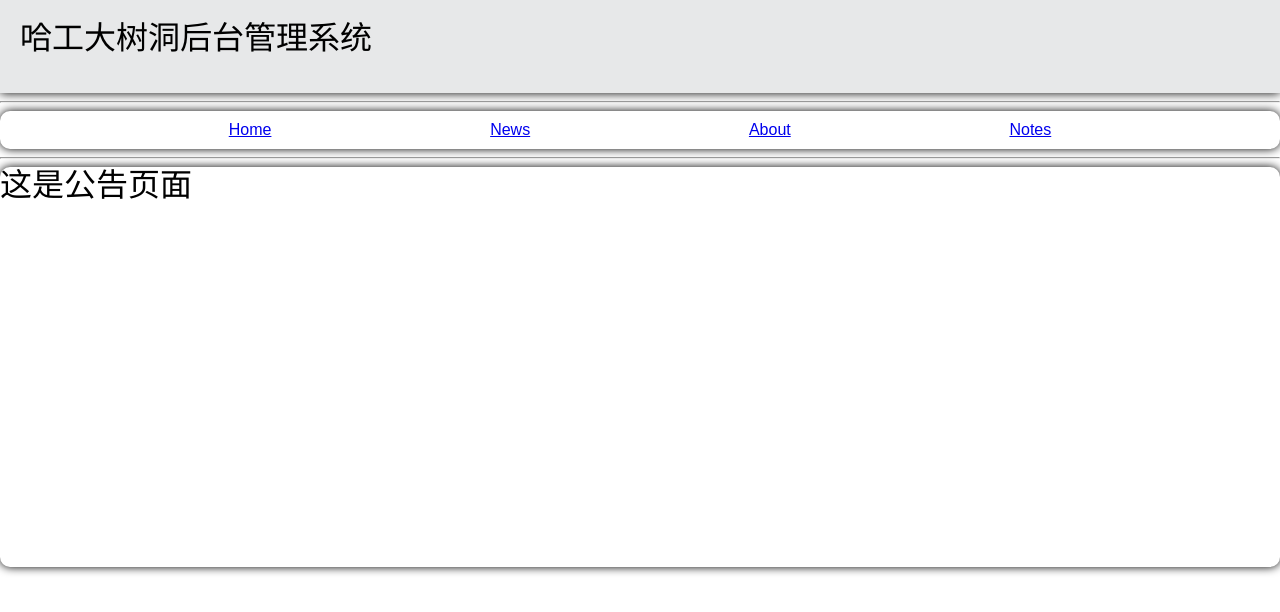
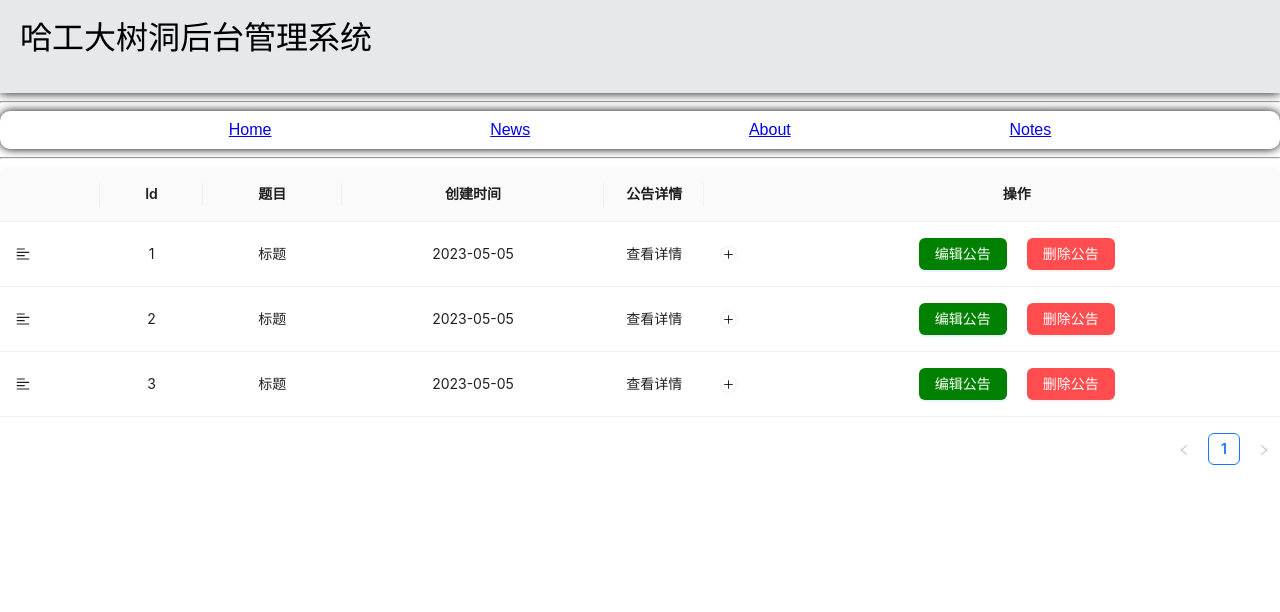
Before and after one commit to FelixU-github/SNS-Admin, a Vue app: page /notes in a window 1280 px wide. Shown: the top 612 px of the page. Built offline with nearby package versions, Linux system fonts and the light colour scheme.

Commit message:
my branch

```diff
--- a/src/App.vue
+++ b/src/App.vue
@@ -16,7 +16,7 @@
   <!--  展示区 -->
   <div class="main-contant">
 
-      <RouterView class="router-view"></RouterView>
+      <RouterView></RouterView>
 
   </div>
 </template>
--- /dev/null
+++ b/src/componments/NotesTable.vue
@@ -0,0 +1,91 @@
+<template>
+  <a-table
+  :columns="columns"
+  :data-source="data"
+  :expand-icon-column-index="columns.length - 1">
+      <template #bodyCell="{ column }">
+          <template v-if="column.key === 'icon'">
+              <align-left-outlined />
+          </template>
+          <template v-if="column.key === 'content'">查看详情</template>
+          <template v-if="column.key === 'option'">
+            <a-button
+            type="primary"
+            style="background-color: green;">编辑公告</a-button>
+
+            <a-button
+            type="primary"
+            style="margin-left: 20px;"
+            danger>删除公告</a-button>
+          </template>
+      </template>
+      <template #expandedRowRender="{ record }">
+        <p style="text-align: center">{{ record.content }}</p>
+      </template>
+  </a-table>
+</template>
+
+
+<script setup>
+  import { AlignLeftOutlined,} from '@ant-design/icons-vue';
+  import { ref } from 'vue';
+
+  //公告数据结构
+  const columns = [{
+    key: 'icon',
+    title: '',
+    width:100,
+  },
+  {
+    key: 'id',
+    title: 'Id',
+    dataIndex: 'id',
+    align:'center',
+  }, {
+    key: 'title',
+    title: '题目',
+    dataIndex: 'title',
+    align:'center',
+  }, {
+    key: 'createTime',
+    title: '创建时间',
+    dataIndex: 'create_time',
+    align:'center',
+  },{
+    key: 'content',
+    title: '公告详情',
+    dataIndex: "content",
+    align:'center',
+    width: 100,
+  },{
+    key: 'option',
+    title: '操作',
+    align:'center',
+  }];
+
+  /*获取数据库数据；*/
+  const data = ref([
+  {
+    key:"data1",
+    id: 1,
+    title: '标题',
+    content: '内容111',
+    create_time: '2023-05-05'
+  },
+  {
+    key:"data2",
+    id: 2,
+    title: '标题',
+    content: '内容222',
+    create_time: '2023-05-05',
+  },
+  {
+    key:"data3",
+    id: 3,
+    title: '标题',
+    content: '内容333',
+    create_time: '2023-05-05',
+  },
+]);
+
+</script>
--- a/src/pages/About.vue
+++ b/src/pages/About.vue
@@ -2,7 +2,7 @@
     <div>
       <h1>测试查询用户功能</h1>
     </div>
-    <a-table
+    <!-- <a-table
       :columns="columns"
       :data-source="dataSource"
       :pagination="{ pageSize: 10 }"
@@ -13,7 +13,7 @@
           <button @click="handleDetails(record)">详情</button>
         </template>
       </template>
-    </a-table>
+    </a-table> -->
   </template>
 
   <script lang="ts">
--- a/src/pages/Notes.vue
+++ b/src/pages/Notes.vue
@@ -1,9 +1,10 @@
 <template>
     <div>
-      <h1>这是公告页面</h1>
+      <NotesTable/>
     </div>
   </template>
 
-  <script>
+  <script setup>
+  import NotesTable from '@/componments/NotesTable.vue';
 
   </script>
```
Also changed, not shown: components.d.ts (+0 -7 lines), 1 other file (tests, documents, lock files or other folders).
